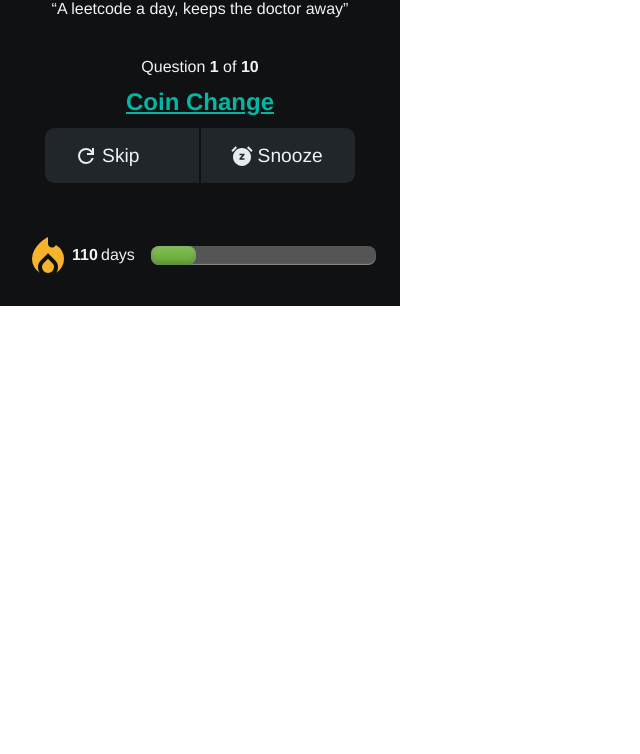
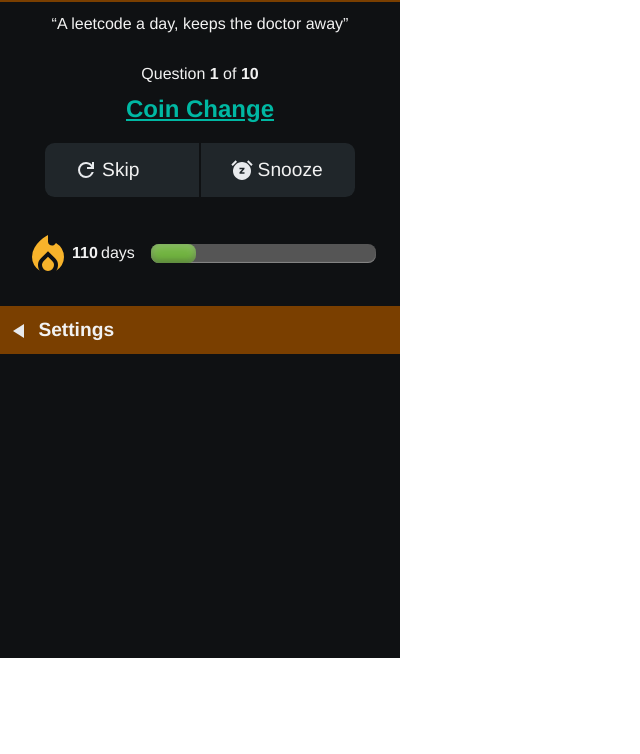
Before and after one commit to naviji/leetcode-habit-builder, a browser extension: page ui/index.html in a window 1280 px wide. Shown: the part 46-800 px from the top of the page, without its empty margins (0-640 px from the left). Drawn offline with Linux system fonts and the light colour scheme.

Commit message:
Added inital settings page

```diff
--- a/ui/header.css
+++ b/ui/header.css
@@ -4,8 +4,8 @@
     display: flex;
     align-items: center;
     justify-content: space-between;
-    padding: 0.2em 1em;
-    font-size: 1rem;
+    padding: 0em 2em;
+    font-size: 0.6rem;
     position: relative;
 }
 
--- a/ui/home.css
+++ /dev/null
@@ -1,19 +0,0 @@
-.home {
-    width: var(--main-width);
-    height: var(--main-height);
-    background-color: var(--main-bg);
-    font-size: 1rem;
-}
-
-.home > .header {
-    margin-bottom: 1em;
-}
-
-.home__body > .quoted {
-    margin-bottom: 2.5em;
-}
-
-
-.home__body > .buttons {
-    margin-bottom: 3em;
-}
--- a/ui/homePage.html
+++ b/ui/index.html
@@ -9,13 +9,15 @@
     <link rel="stylesheet" href="congrats.css" />
     <link rel="stylesheet" href="header.css" />
     <link rel="stylesheet" href="settings.css" />
-    <link rel="stylesheet" href="home.css" />
     <link rel="stylesheet" href="tracker.css" />
+    <link rel="stylesheet" href="page.css" />
   </head>
   <body>
-    <div class="home">
-      <div class="header">Leetcode Habit Builder</div>
-      <div class="home__body">
+    <div class="page">
+      <div class="page__home">
+        <div class="header">
+          <h1>Leetcode Habit Builder</h1>
+        </div>
         <div class="quoted">A leetcode a day, keeps the doctor away</div>
         <div class="question question--easy">
           <div class="question__count">
@@ -48,5 +50,15 @@
         </div>
       </div>
     </div>
+
+    <div class="page">
+      <div class="page__settings">
+        <div class="header header--with-back">
+          <h1>
+            Settings
+          </h1>
+        </div>
+      </div>
+    </div>
   </body>
 </html>
--- /dev/null
+++ b/ui/page.css
@@ -0,0 +1,17 @@
+.page {
+    width: var(--main-width);
+    height: var(--main-height);
+    background-color: var(--main-bg);
+    font-size: 1rem;
+}
+
+.page__home > .quoted {
+    margin-top: 0.8em;
+    margin-bottom: 2em;
+}
+
+
+.page__home > .buttons {
+    margin-top: 0.5em;
+    margin-bottom: 2em;
+}
```
